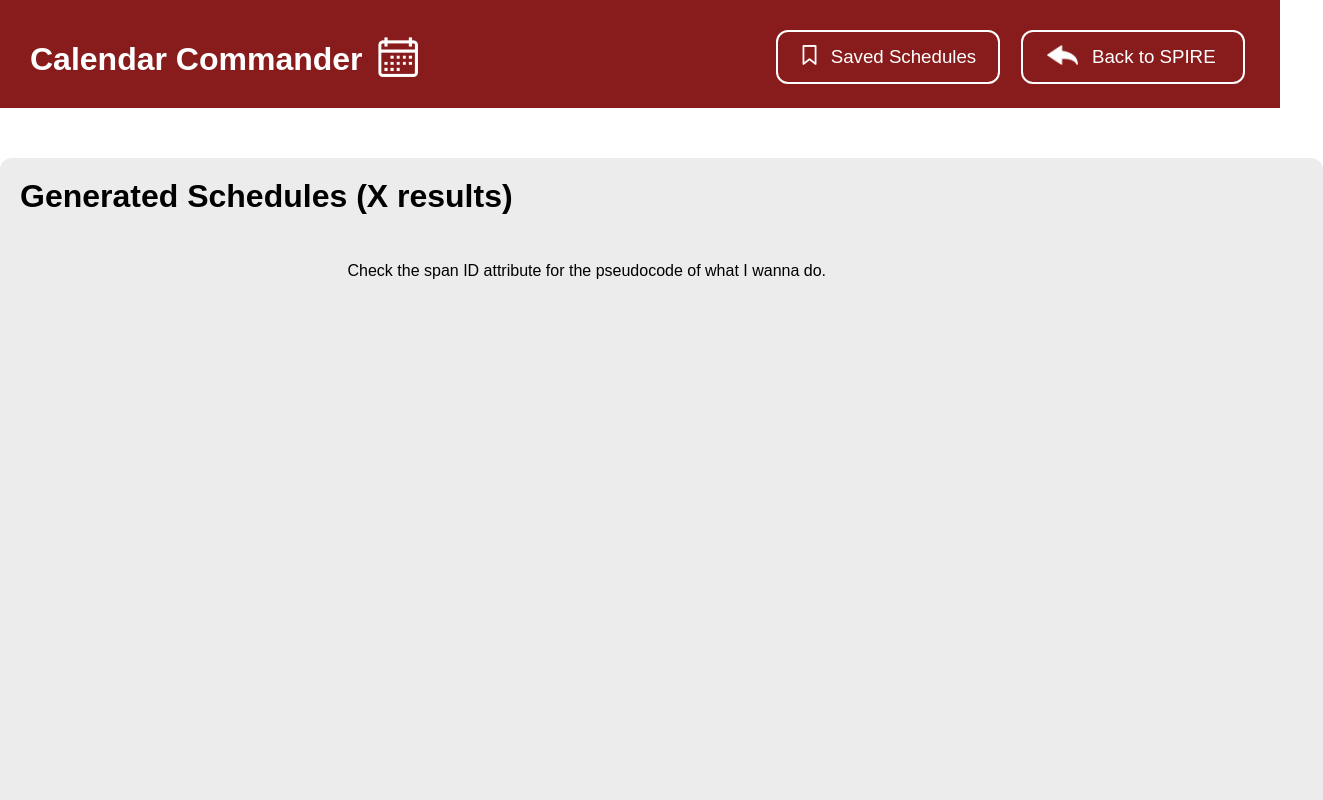
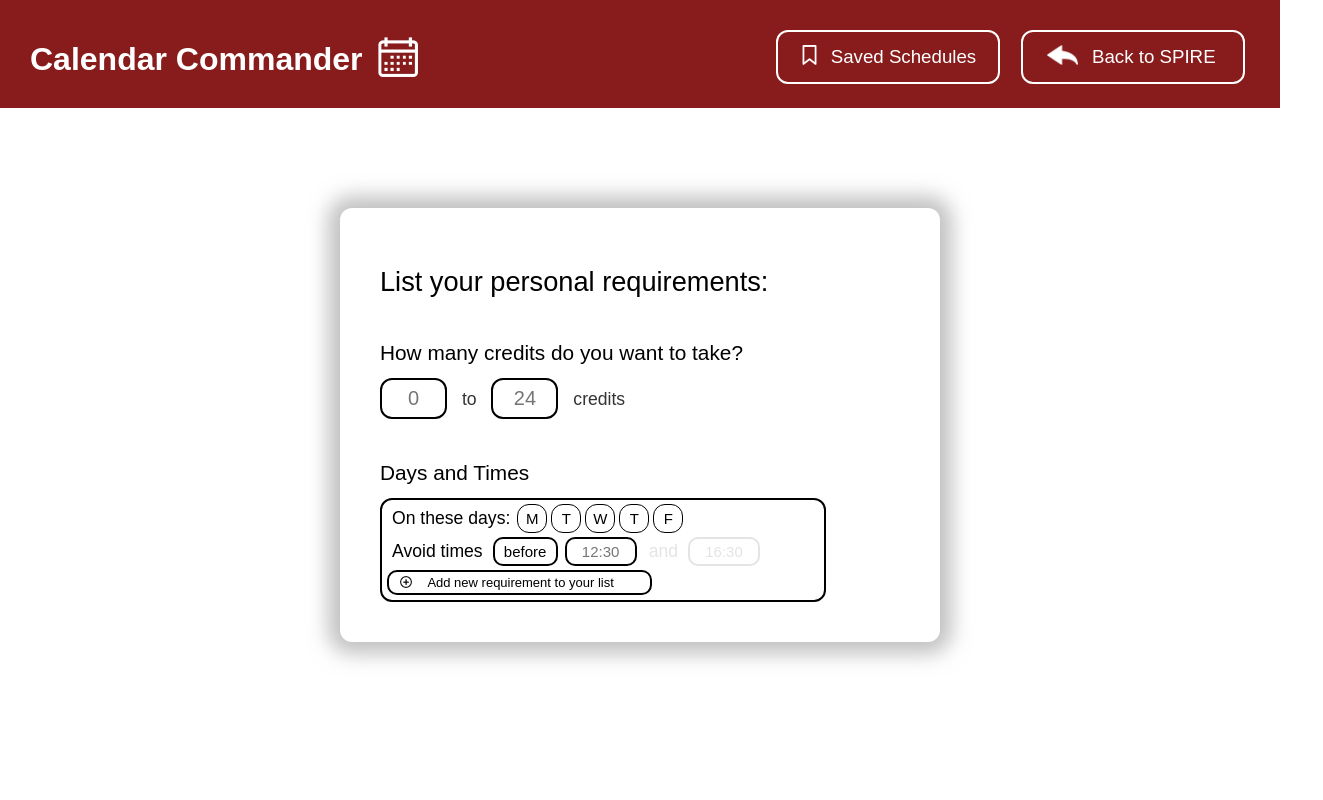
Before and after one commit to JakeCalkins/veer-is-late, a React (Create React App) app in the folder calendar-commander/: page / in a window 1280 px wide. Shown: the top 800 px of the page, 1323 px wide, since content can reach past the window. Built offline with nearby package versions, Linux system fonts and the light colour scheme; a web font is replaced by a local one.

Commit message:
Added Requirements Section to Requirements Container

```diff
--- a/calendar-commander/src/components/requirements_container/RequirementContainers.js
+++ b/calendar-commander/src/components/requirements_container/RequirementContainers.js
@@ -1,5 +1,6 @@
 import React from 'react';
 import "./RequirementsContainer.css"
+import add_icon from "../menu_items/addIcon.png"
 
 class RequirementsContainer extends React.Component {
   render() {
@@ -9,12 +10,37 @@ class RequirementsContainer extends React.Component {
           <h1 class="title-header">List your personal requirements:</h1>
           <h4 class="sub-headers">How many credits do you want to take?</h4>
           <div class="credit-input-section">
-            <input id="min-credit-input" type="number" min="0" placeholder="0"></input>
+            <input id="min-credit-input" type="number" min="0" max="24" placeholder="0"></input>
             <h2 class="divide"> to </h2>
-            <input id="max-credit-input" type="number" max="24"placeholder="24"></input>
+            <input id="max-credit-input" type="number" min="0" max="24" placeholder="24"></input>
             <h2 class="divide"> credits </h2>
           </div>
           <h4 class="sub-headers">Days and Times</h4>
+          <div id="time-requirements">
+            <div class="day-selection">
+              <p class="days-text">On these days: </p>
+              <button class="day-type">M</button>
+              <button class="day-type">T</button>
+              <button class="day-type">W</button>
+              <button class="day-type">T</button>
+              <button class="day-type">F</button>
+            </div>
+            <div id="time-of-day-requirement">
+              <p class="days-text">Avoid times</p>
+              <button class="before-after-toggle">before</button>
+              <input id="min-time-input" type="text" placeholder="12:30"></input>
+              <div class="toggable-items-false">
+                <p class="days-text">and</p>
+                <input id="max-time-input" type="text" placeholder="16:30"></input>
+            </div>
+          </div>
+          <div id="add-requirement-button">
+              <button class="add-requirement">
+                <img class="add-sign" src={add_icon} alt="plus sign"></img>
+                <span class="requirement">Add new requirement to your list</span>
+                </button>
+            </div>
+          </div>
         </div>
       </div>
     );
--- a/calendar-commander/src/components/requirements_container/RequirementsContainer.css
+++ b/calendar-commander/src/components/requirements_container/RequirementsContainer.css
@@ -2,7 +2,7 @@
   box-shadow: 0px 0px 20px 12px rgba(167, 167, 167, 0.7);
   border-radius: 12px;
   width: 520px;
-  height: 400px;
+  height: auto;
   margin: auto;
   margin-top: 100px;
   padding: 40px 40px 40px 40px;
@@ -10,24 +10,25 @@
 
 
 #requirements-container .title-header {
-  font-size: 1.6em;
+  font-size: 1.7em;
   letter-spacing: 0px;
   font-weight: 100;
 }
 
-#requirements-container .sub-headers{
+#requirements-container .sub-headers {
   position: relative;
   top: 15px;
   font-weight: 300;
-  font-size: 1.1em;
+  font-size: 1.3em;
 }
 
-#requirements-container #min-credit-input, #requirements-container #max-credit-input {
+#requirements-container #min-credit-input,
+#requirements-container #max-credit-input {
   border-radius: 12px;
   border: 2px solid black;
   width: 55px;
   height: 29px;
-  font-size: 22px;
+  font-size: 20px;
   padding: 4px;
   text-align: center;
   -webkit-appearance: none;
@@ -40,7 +41,7 @@ input[type=number]::-webkit-outer-spin-button {
   margin: 0;
 }
 
-#requirements-container .credit-input-section *{
+#requirements-container .credit-input-section * {
   display: inline;
 }
 
@@ -49,5 +50,128 @@ input[type=number]::-webkit-outer-spin-button {
   font-size: 1.1em;
   margin-left: 10px;
   margin-right: 10px;
-  color: rgba(1, 1, 1,.8);
+  color: rgba(1, 1, 1, .8);
 }
+
+#requirements-container #time-requirements {
+  height: 100px;
+  border: 2px solid black;
+  width: 85%;
+  border-radius: 12px;
+}
+
+#requirements-container .days-text {
+  font-weight: 100;
+  margin-left: 10px;
+  color: rgb(1, 1, 1);
+  font-size: 1.1em;
+  margin-top: 9px;
+  position: relative;
+  top: 2px;
+}
+
+#requirements-container #time-requirements .day-selection * {
+  display: inline;
+}
+
+
+#requirements-container #time-requirements #time-of-day-requirement * {
+  display: inline;
+}
+
+
+#requirements-container .day-type {
+  border-radius: 12px;
+  border: 1px solid black;
+  width: 30px;
+  height: 29px;
+  font-size: 15px;
+  padding: 4px;
+  text-align: center;
+  -webkit-appearance: none;
+  font-weight: 200;
+  position: relative;
+  top: 2px;
+  margin: 2px;
+}
+
+#requirements-container .before-after-toggle {
+  border-radius: 10px;
+  border: 2px solid black;
+  width: 65px;
+  height: 29px;
+  font-size: 15px;
+  padding: 4px;
+  text-align: center;
+  -webkit-appearance: none;
+  font-weight: 200;
+  position: relative;
+  top: 2px;
+  margin: 2px;
+  margin-left: 10px;
+}
+
+#requirements-container #min-time-input, #requirements-container #max-time-input  {
+  border-radius: 10px;
+  border: 2px solid black;
+  width: 60px;
+  height: 17px;
+  font-size: 15px;
+  padding: 4px;
+  text-align: center;
+  -webkit-appearance: none;
+  font-weight: 200;
+  position: relative;
+  top: 2px;
+  margin: 2px;
+  margin-left: 5px;
+}
+
+#requirements-container #max-time-input {
+  margin-left: 10px;
+}
+
+#requirements-container .toggable-items-false input{
+  border: 2px solid rgba(167, 167, 167, .3) !important;
+}
+
+#requirements-container .toggable-items-false *, #requirements-container .toggable-items-false ::placeholder{
+  color: rgba(167, 167, 167, .3);
+}
+
+
+#requirements-container .toggable-items-true input{
+  border: 2px solid black !important;
+}
+
+#requirements-container .toggable-items-true *, #requirements-container .toggable-items-true ::placeholder{
+  color: rgba(150, 150, 150, 1);
+}
+
+#requirements-container .add-requirement{
+  border-radius: 10px;
+  border: 2px solid black;
+  width: 60%;
+  height: 25px;
+  font-size: 13px;
+  padding: 4px;
+  text-align: center;
+  -webkit-appearance: none;
+  font-weight: 200;
+  position: relative;
+  top: 2px;
+  margin: 2px;
+  margin-left: 5px;
+}
+
+#requirements-container span{
+  position: relative;
+  right: 5px;
+  bottom: 1px;
+}
+
+#requirements-container .add-sign {
+  height: 12px;
+  position: relative;
+  right: 20px;
+}
--- a/calendar-commander/src/index.js
+++ b/calendar-commander/src/index.js
@@ -8,4 +8,4 @@ import ProgressContainer from "./components/progress_container/ProgressContainer
 import RequirementsContainer from "./components/requirements_container/RequirementContainers"
 import Schedule from "./components/schedule_generator/Schedule"
 
-ReactDOM.render(<div><NavBar /> <Schedule /></div>, document.getElementById('root'));
+ReactDOM.render(<div><NavBar /> <RequirementsContainer /></div>, document.getElementById('root'));
```
